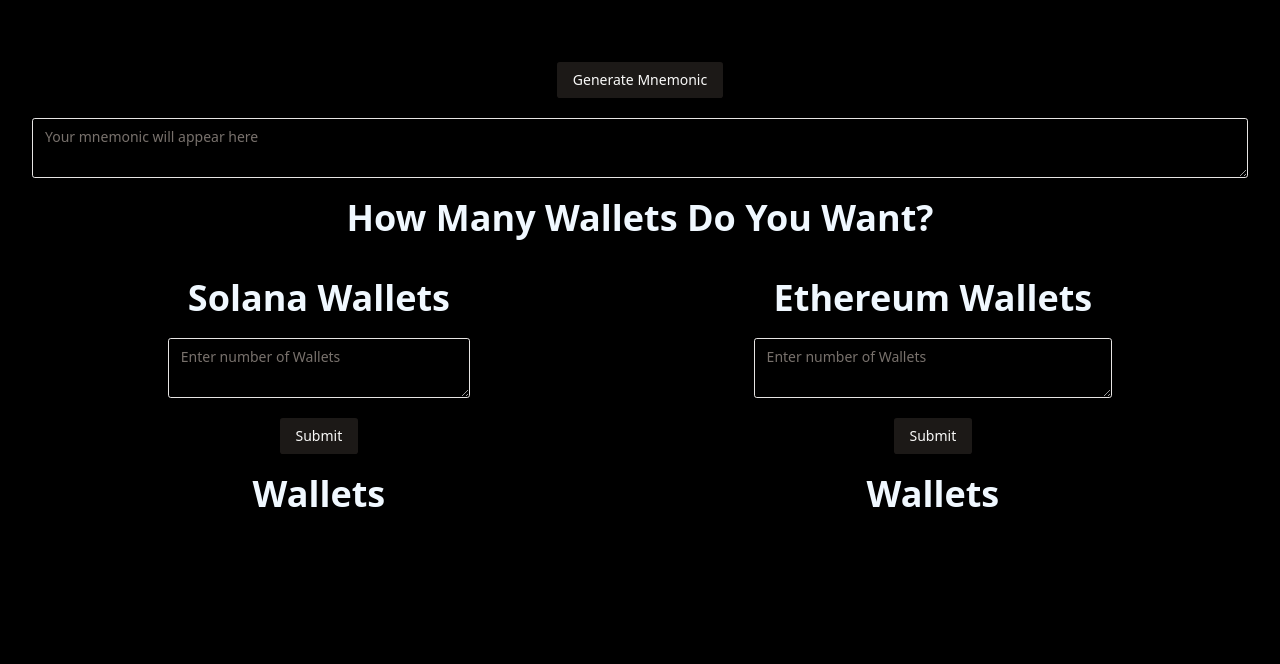
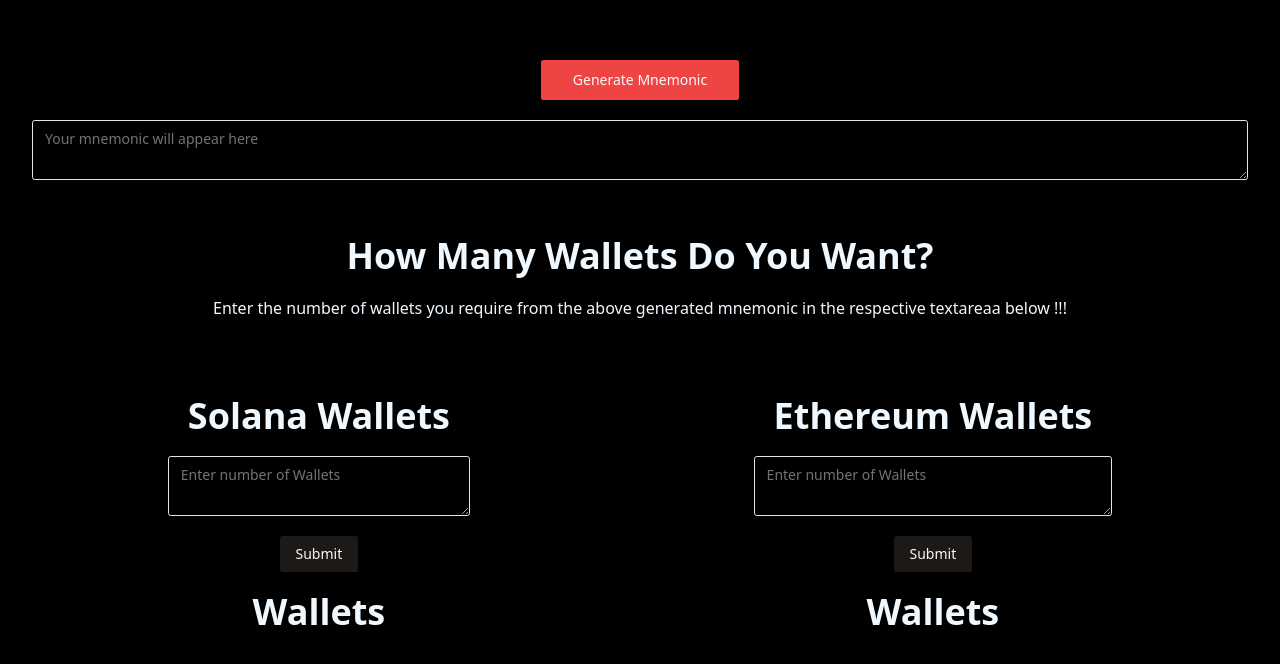
Before and after one commit to bajshorya/WebWallet, a React (Vite) app: page / in a window 1280 px wide. Shown: the top 664 px of the page. Built offline with nearby package versions, Linux system fonts and the light colour scheme.

Commit message:
beautify

```diff
--- a/src/components/Generate.tsx
+++ b/src/components/Generate.tsx
@@ -17,7 +17,13 @@
   return (
     <div>
       <div className="m-5 text-4xl font-extrabold ">
-        <Button onClick={handleGenerateMnemonic}>Generate Mnemonic</Button>
+        <Button
+          variant="destructive"
+          size="lg"
+          onClick={handleGenerateMnemonic}
+        >
+          Generate Mnemonic
+        </Button>
       </div>
       <Textarea
         value={mnemonic}
--- a/src/components/HandleMnemonic.tsx
+++ b/src/components/HandleMnemonic.tsx
@@ -15,9 +15,16 @@
           onGenerateMnemonic={handleGenerateMnemonic}
           mnemonic={mnemonic}
         />
-        <div className="m-5 text-4xl font-extrabold">
-          How Many Wallets Do You Want?
+        <div className="m-14">
+          <div className="m-5 text-4xl font-extrabold">
+            How Many Wallets Do You Want?
+          </div>
+          <div className="font-light mt-3">
+            Enter the number of wallets you require from the above generated
+            mnemonic in the respective textareaa below !!!
+          </div>
         </div>
+
         <div className="flex gap-3 justify-around">
           <GenerateWallets mnemonic={mnemonic} />
           <GenerateEthWallets mnemonic={mnemonic} />
```
